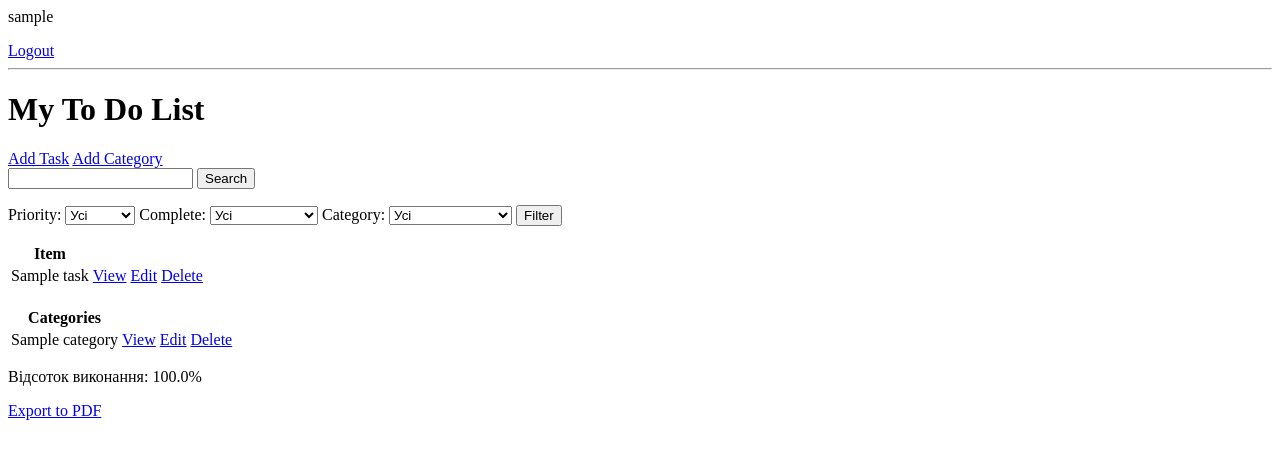
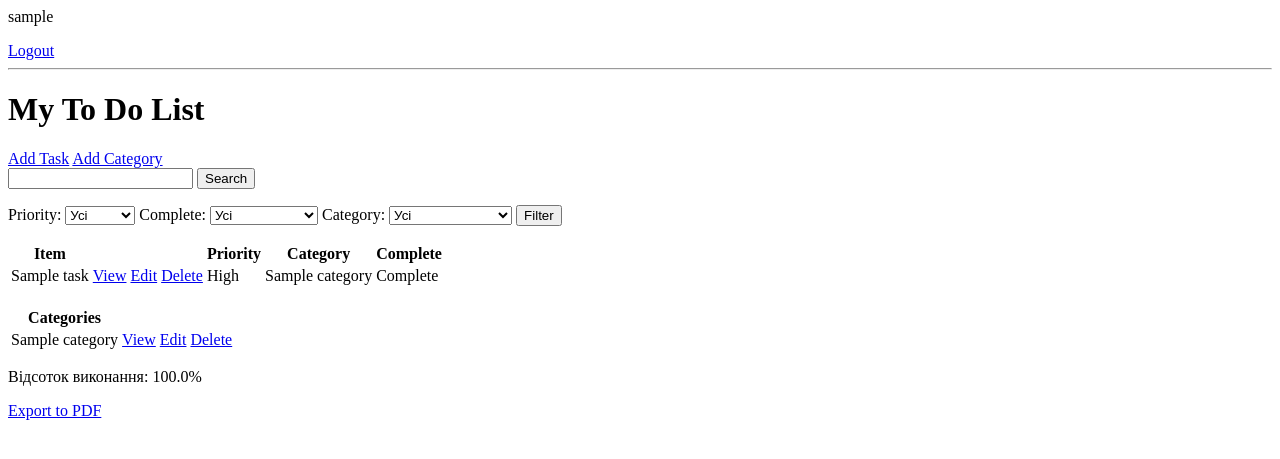
Before and after one commit to hrabenko/todo_list, a Django app: page / in a window 1280 px wide. Shown: the top 459 px of the page. Run offline with Django 3.2, Linux system fonts and the light colour scheme; a user stored in the database is signed in; tables that the repository leaves empty hold one stand-in row (values such as "Sample post").

Commit message:
changed task list view

```diff
--- a/base/templates/base/task_list.html
+++ b/base/templates/base/task_list.html
@@ -44,6 +44,10 @@
         <th>Item</th>
         <th></th>
         <th></th>
+        <th></th>
+        <th>Priority</th>
+        <th>Category</th>
+        <th>Complete</th>
     </tr>
     {% for task in tasks %}
     <tr>
@@ -51,6 +55,9 @@
         <td><a href="{% url 'task' task.id %}">View</a></td>
         <td><a href="{% url 'task-update' task.id %}">Edit</a></td>
         <td><a href="{% url 'task-delete' task.id %}">Delete</a></td>
+        <td>{{ task.get_priority_display }}</td>
+        <td>{{ task.task_category.name}}</td>
+        <td>{{ task.complete|yesno:"Complete,Not complete" }}</td>
     </tr>
     {% empty %}
         <h3>No items in list</h3>
@@ -61,6 +68,7 @@
 <table>
     <tr>
         <th>Categories</th>
+        <th></th>
         <th></th>
         <th></th>
     </tr>
@@ -74,7 +82,6 @@
     {% empty %}
     <h3>No categories</h3>
     {% endfor %}
-
 </table>
 
 <p>Відсоток виконання: {{ overall_completion_percentage|floatformat:1 }}%</p>
```
